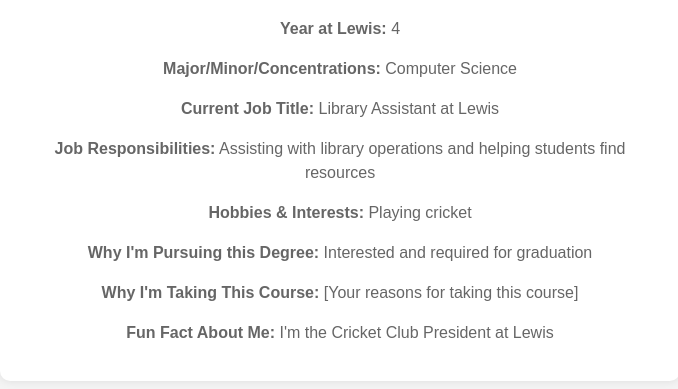
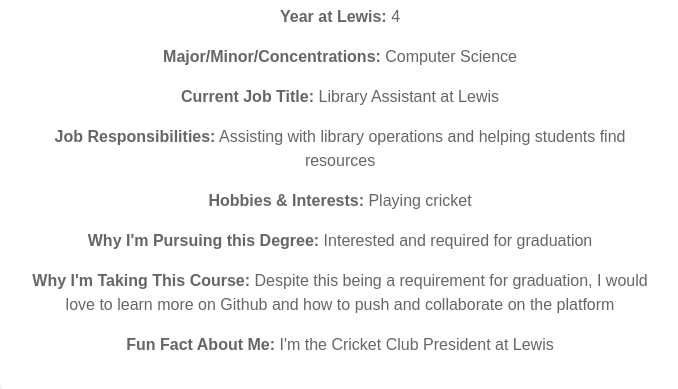
Before and after one commit to YashEdhala/me, a plain HTML site: page index.html in a window 1280 px wide. Shown: the part 271-660 px from the top of the page, without its empty margins (300-978 px from the left). Drawn offline with Linux system fonts and the light colour scheme.

Commit message:
Update index 1.html

```diff
--- a/index.html
+++ b/index.html
@@ -42,7 +42,7 @@
         <p><strong>Job Responsibilities:</strong> Assisting with library operations and helping students find resources</p>
         <p><strong>Hobbies & Interests:</strong> Playing cricket</p>
         <p><strong>Why I'm Pursuing this Degree:</strong> Interested and required for graduation</p>
-        <p><strong>Why I'm Taking This Course:</strong> [Your reasons for taking this course]</p>
+        <p><strong>Why I'm Taking This Course:</strong> Despite this being a requirement for graduation, I would love to learn more on Github and how to push and collaborate on the platform</p>
         <p><strong>Fun Fact About Me:</strong> I'm the Cricket Club President at Lewis</p>
     </div>
 </body>
```
